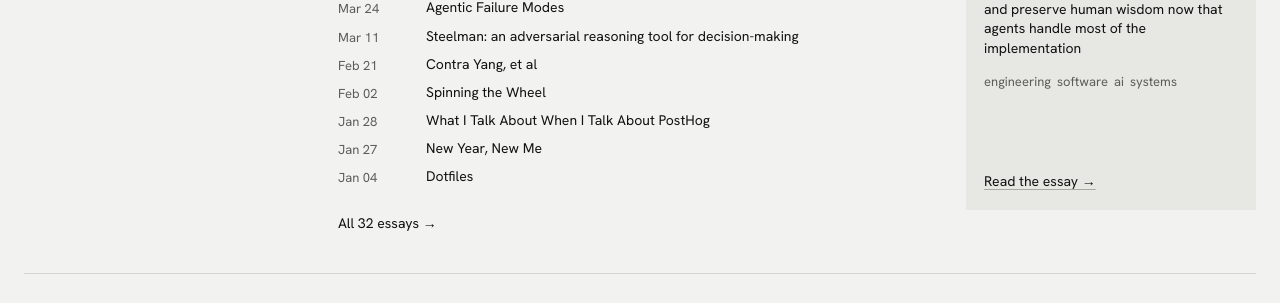
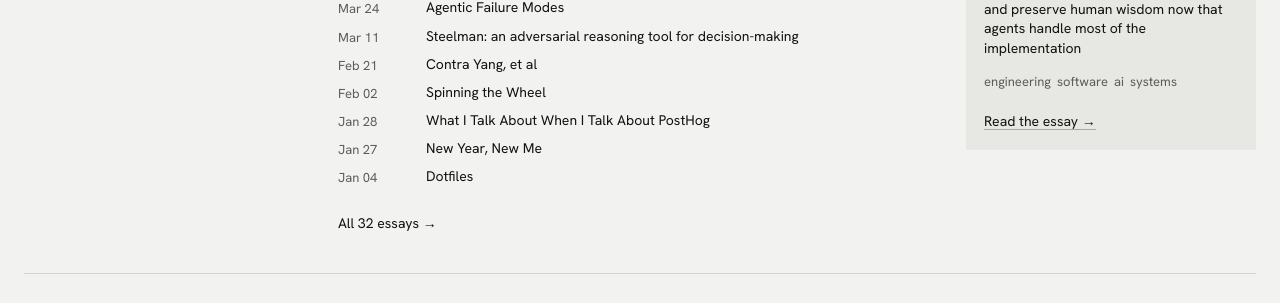
Before and after one commit to dmarticus/dmarticus.github.io, a Jekyll site: the page built from index.html, in a window 1280 px wide. Shown: the part 431-734 px from the top of the page. Built offline with Jekyll 4.4.1, drawn with Linux system fonts in a browser that asks for light colours.

Commit message:
Summary panel lives out of flow, so it can grow without moving the page
The panel sits in an absolutely positioned column spanning the row and
stays sticky inside it. Row height comes from the essay list alone; the
fixed height and the line clamp are gone.

Co-Authored-By: Claude Fable 5.1 <noreply@anthropic.com>

```diff
--- a/_includes/post-list.html
+++ b/_includes/post-list.html
@@ -31,6 +31,7 @@
     <li class="more"><a href="/writing.html">{{ include.more }} &rarr;</a></li>
     {% endif %}
 </ul>
+<div class="panel-col">
 <aside class="panel" id="panel" aria-live="polite">
     <div class="meta num">
         <span>Published</span><b data-field="date">{{ first.date | date: "%B %Y" }}</b>
@@ -42,3 +43,4 @@
     </div>
     <a href="{{ first.url }}" class="cta" data-field="link">Read the essay &rarr;</a>
 </aside>
+</div>
--- a/assets/css/main_style.css
+++ b/assets/css/main_style.css
@@ -400,14 +400,26 @@ a:hover {
     color: var(--accent);
 }
 
+/* The panel lives in a column that is out of flow, so its height can
+   never change the row's. It stays sticky within that column. */
+.row {
+    position: relative;
+}
+
+.panel-col {
+    position: absolute;
+    top: 28px;
+    bottom: 40px;
+    left: calc(3 * ((100% - 3 * var(--gap)) / 4 + var(--gap)));
+    width: calc((100% - 3 * var(--gap)) / 4);
+}
+
 .panel {
-    grid-column: 4;
     position: sticky;
     top: calc(var(--bar-height) + 12px);
     background: var(--bg-secondary);
     padding: 18px;
-    height: 300px;
-    overflow: hidden;
+    min-height: 240px;
     display: flex;
     flex-direction: column;
     gap: 14px;
@@ -416,10 +428,6 @@ a:hover {
 
 .panel p {
     margin: 0;
-    display: -webkit-box;
-    -webkit-box-orient: vertical;
-    -webkit-line-clamp: 7;
-    overflow: hidden;
 }
 
 .panel.is-swapping {
@@ -1077,7 +1085,6 @@ blockquote {
         grid-column: 1;
     }
 
-    .panel,
     .post-label,
     .post-meta,
     .sidebar {
@@ -1085,7 +1092,7 @@ blockquote {
         min-height: 0;
     }
 
-    .panel {
+    .panel-col {
         display: none;
     }
 
```
